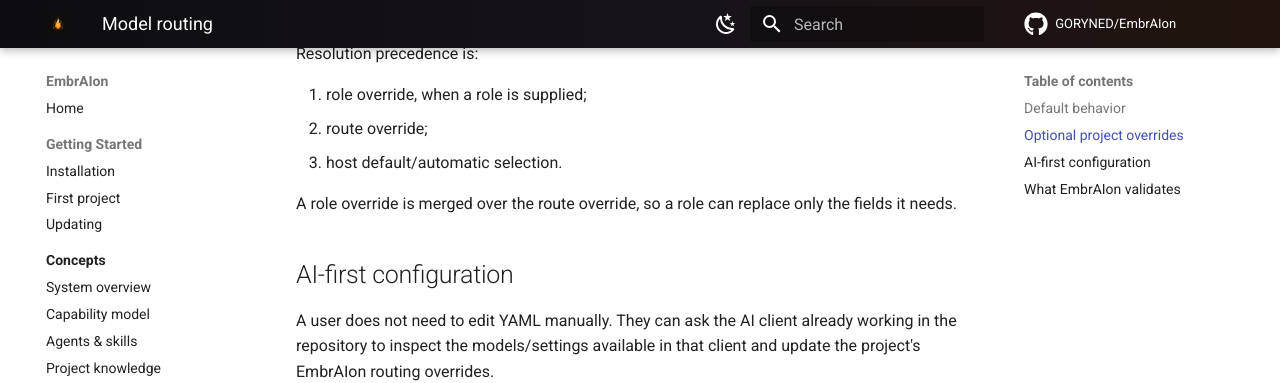
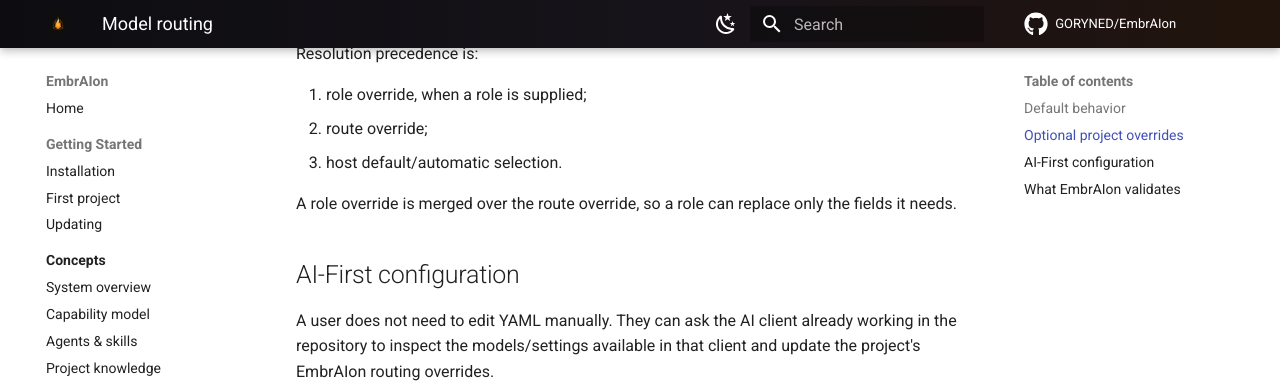
Before and after one commit to GORYNED/EmbrAIon, an MkDocs documentation site: the page built from docs/model-routing.md, in a window 1280 px wide and 900 px high, scrolled down 1431 px. Shown: the top 383 px of the window. Built offline with MkDocs 1.6.1 and Material for MkDocs 9.7.7, drawn with Linux system fonts in a browser that asks for light colours; comment, search, counter and statistics services are not loaded.

```diff
--- a/docs/model-routing.md
+++ b/docs/model-routing.md
@@ -67,7 +67,7 @@ Resolution precedence is:
 
 A role override is merged over the route override, so a role can replace only the fields it needs.
 
-## AI-first configuration
+## AI-First configuration
 
 A user does not need to edit YAML manually. They can ask the AI client already working in the repository to inspect the models/settings available in that client and update the project's EmbrAIon routing overrides.
 
```
